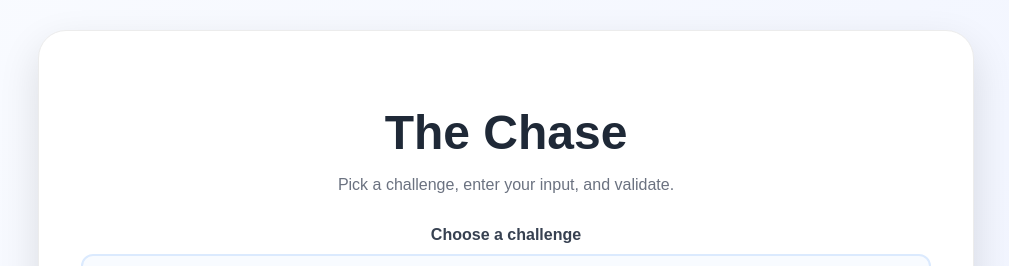
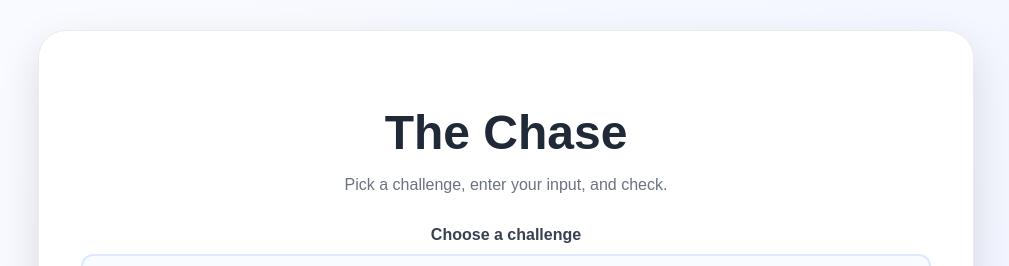
Before and after one commit to K1mcheee/the-chase, a React (Create React App) app in the folder frontend/: page / in a window 1280 px wide. Shown: the top 266 px of the page, without its empty margins (134-1143 px from the left). Built offline with nearby package versions, Linux system fonts and the light colour scheme; no server answers.

Commit message:
Change button text validate to generate for minimal cover

```diff
--- a/frontend/src/components/homePage.js
+++ b/frontend/src/components/homePage.js
@@ -73,8 +73,8 @@ function HomePage() {
 		selectedOption === "entailment";
 
 	const showDecomposition = selectedOption === "lossless";
-
 	const showDependency = selectedOption === "entailment";
+  const showMC = selectedOption == "minimal-cover";
 
 	return (
 		<div
@@ -118,7 +118,7 @@ function HomePage() {
 						fontSize: "1rem",
 					}}
 				>
-					Pick a challenge, enter your input, and validate.
+					Pick a challenge, enter your input, and check.
 				</p>
 
 				<div style={{ marginBottom: "22px" }}>
@@ -310,7 +310,8 @@ function HomePage() {
 						opacity: loading ? 0.7 : 1,
 					}}
 				>
-					{loading ? "Validating..." : "Validate"}
+					{/* {loading ? "Validating..." : "Validate"} */}
+					{loading && showMC? "Generating..." : loading ? "Validating" : showMC ? "Generate" : "Validate"}
 				</button>
 
 				{result && (
```
